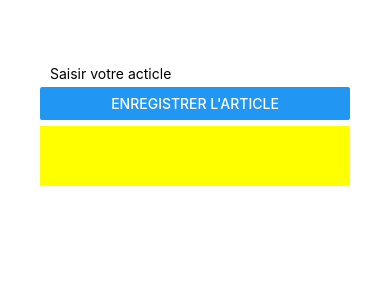
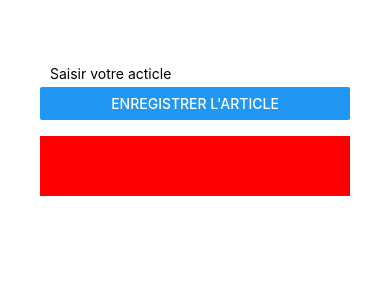
Before and after one commit to Jerem971/ShoppingListReact, a React Native app: screen / in a window 390 px wide. Both pictures are taken after a click on the button "ENREGISTRER L'ARTICLE". Shown: the top 300 px of the page. Built offline with nearby package versions, Linux system fonts and the light colour scheme.

Commit message:
first component created

```diff
--- a/App.js
+++ b/App.js
@@ -1,6 +1,7 @@
 import { StatusBar } from 'expo-status-bar';
 import { useState } from 'react';
 import { StyleSheet, Text, View, TextInput, Button, ScrollView, FlatList } from 'react-native';
+import Product from './components/Products';
 
 export default function App() {
 
@@ -35,7 +36,7 @@ export default function App() {
       </View>
         <FlatList
         data = {tabArticles}
-        renderItem={({item}) => <Text style ={styles.element} > {item.name} </Text> }>
+        renderItem={({item}) => <Product name = {item.name}/> }>
 
         </FlatList>
     </View>
@@ -57,15 +58,5 @@ const styles = StyleSheet.create({
     paddingLeft :10,
     flexGrow:1
   },
-  item:{
-    //backgroundColor : "red"
-    marginTop : 10
-  },
-  element:{
-    backgroundColor : "yellow",
-    padding : 20,
-    fontSize : 17, // police du text
-    marginVertical : 6 //permet de definir des marges vertical plus facilement
-    //qu'avec margin top et botom
-  }
+
 });
--- a/components/Products.js
+++ b/components/Products.js
@@ -0,0 +1,28 @@
+import React from "react";
+import { StyleSheet, Text, View, TextInput, Button, FlatList } from 'react-native';
+
+const Product = (props) =>{
+    return(
+        <View style = {styles.items}>
+            <Text style ={styles.element}> {props.name}</Text>
+        </View>
+    )
+}
+
+const styles = StyleSheet.create({
+
+    items: {
+        marginTop:10
+    },
+    element : {
+        backgroundColor:'red',
+        padding:20,
+        fontSize:17,
+        marginVertical:6
+
+    },
+
+
+})
+// important pour avoir accès dans le parent
+export default Product
```
